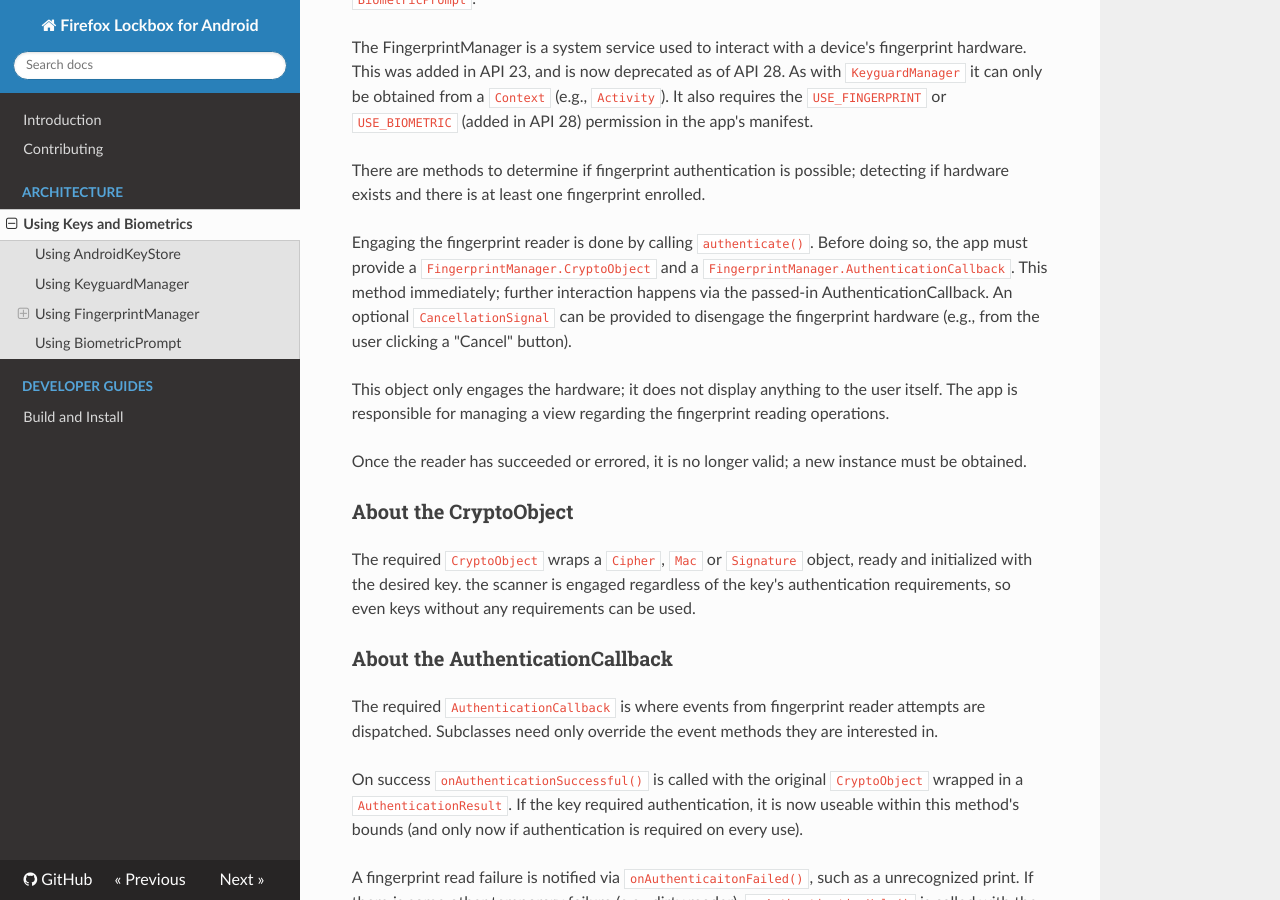
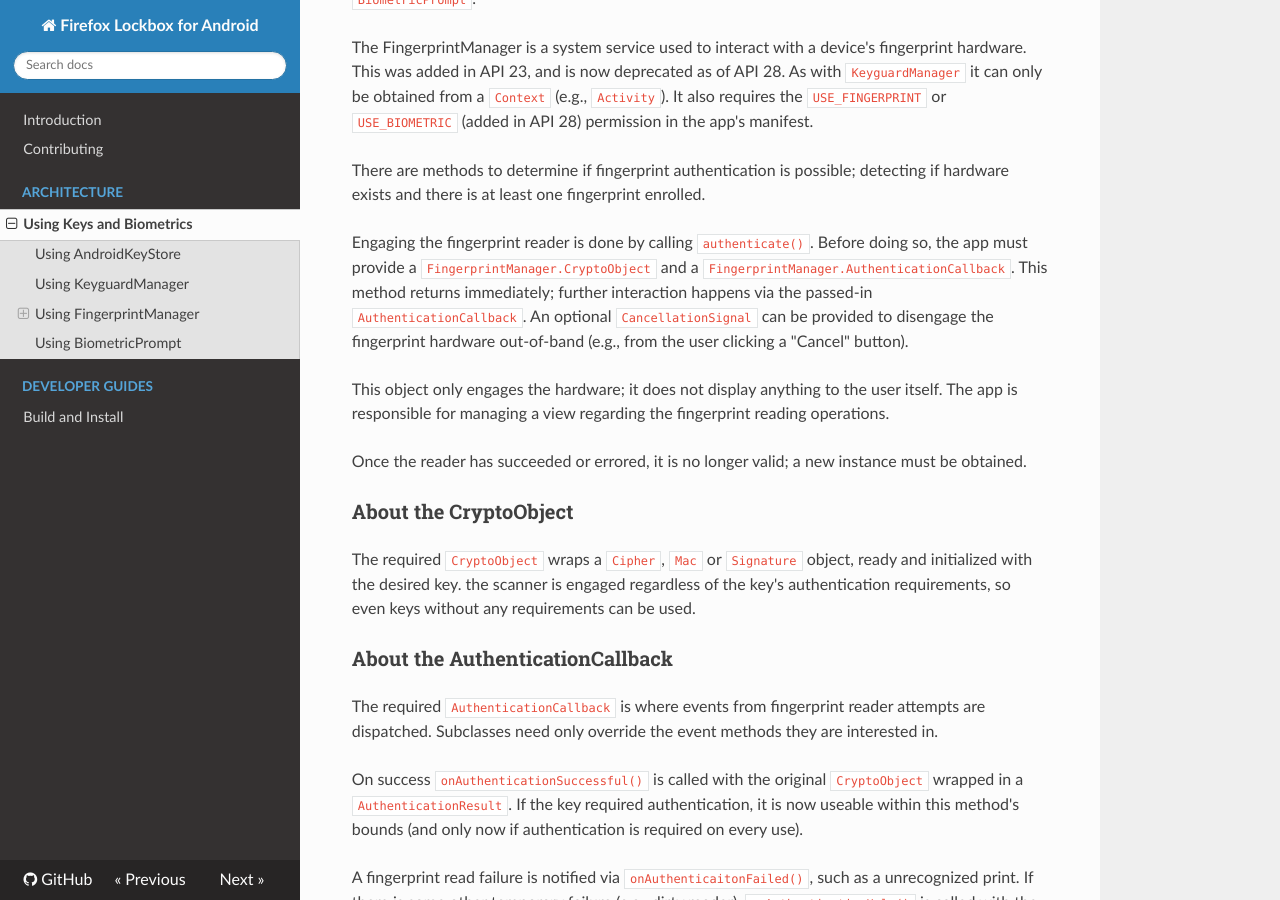
Before and after one commit to mozilla-lockwise/lockwise-android, an MkDocs documentation site: the page built from docs/architecture/sec-apis.md, in a window 1280 px wide and 900 px high, scrolled down 2184 px. Built offline with MkDocs 1.6.1, drawn with Linux system fonts in a browser that asks for light colours; nearby versions of some CDN libraries; old or Windows-style settings are respelled for this version of MkDocs.

Commit message:
address review comment

```diff
--- a/docs/architecture/sec-apis.md
+++ b/docs/architecture/sec-apis.md
@@ -60,7 +60,7 @@ The FingerprintManager is a system service used to interact with a device's fing
 
 There are methods to determine if fingerprint authentication is possible; detecting if hardware exists and there is at least one fingerprint enrolled.
 
-Engaging the fingerprint reader is done by calling `authenticate()`.  Before doing so, the app must provide a `FingerprintManager.CryptoObject` and a `FingerprintManager.AuthenticationCallback`.  This method immediately; further interaction happens via the passed-in AuthenticationCallback.  An optional `CancellationSignal` can be provided to disengage the fingerprint hardware (e.g., from the user clicking a "Cancel" button).
+Engaging the fingerprint reader is done by calling `authenticate()`.  Before doing so, the app must provide a `FingerprintManager.CryptoObject` and a `FingerprintManager.AuthenticationCallback`.  This method returns immediately; further interaction happens via the passed-in `AuthenticationCallback`.  An optional `CancellationSignal` can be provided to disengage the fingerprint hardware out-of-band (e.g., from the user clicking a "Cancel" button).
 
 This object only engages the hardware; it does not display anything to the user itself.  The app is responsible for managing a view regarding the fingerprint reading operations.
 
```
